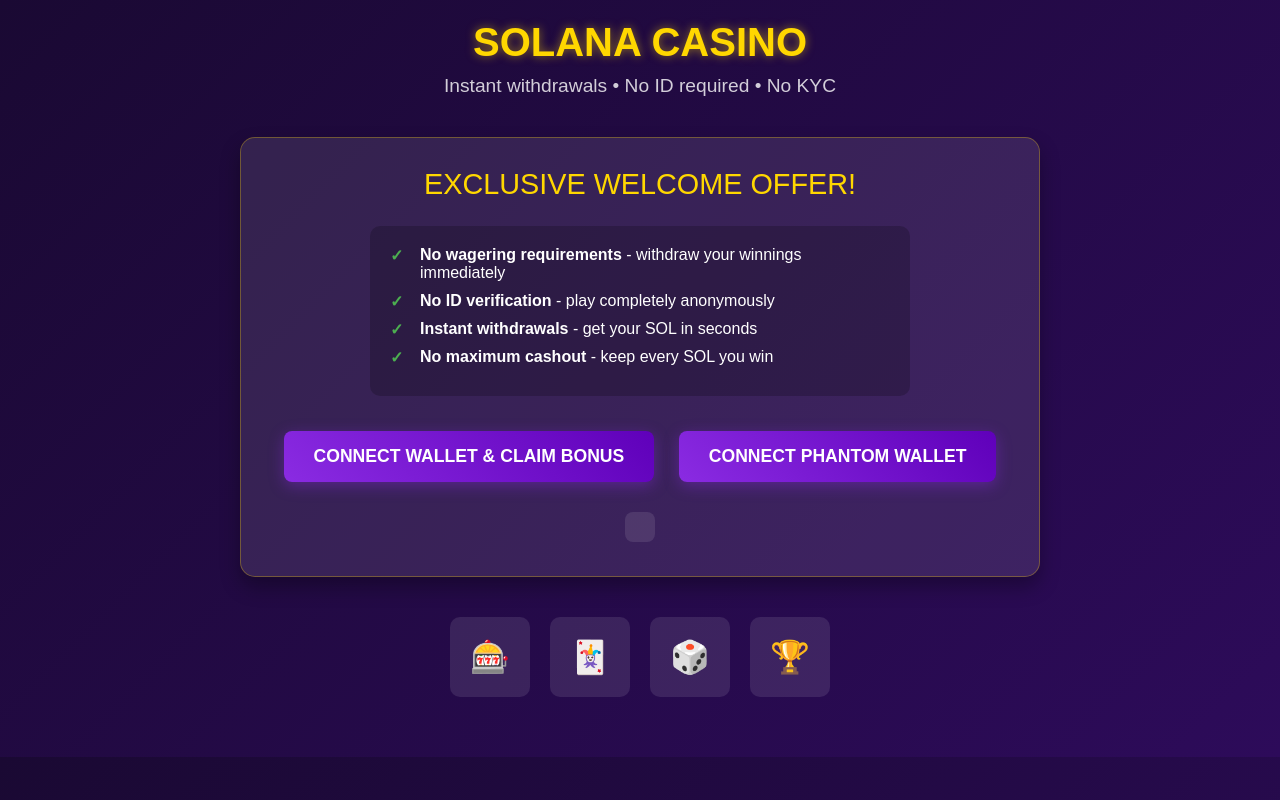
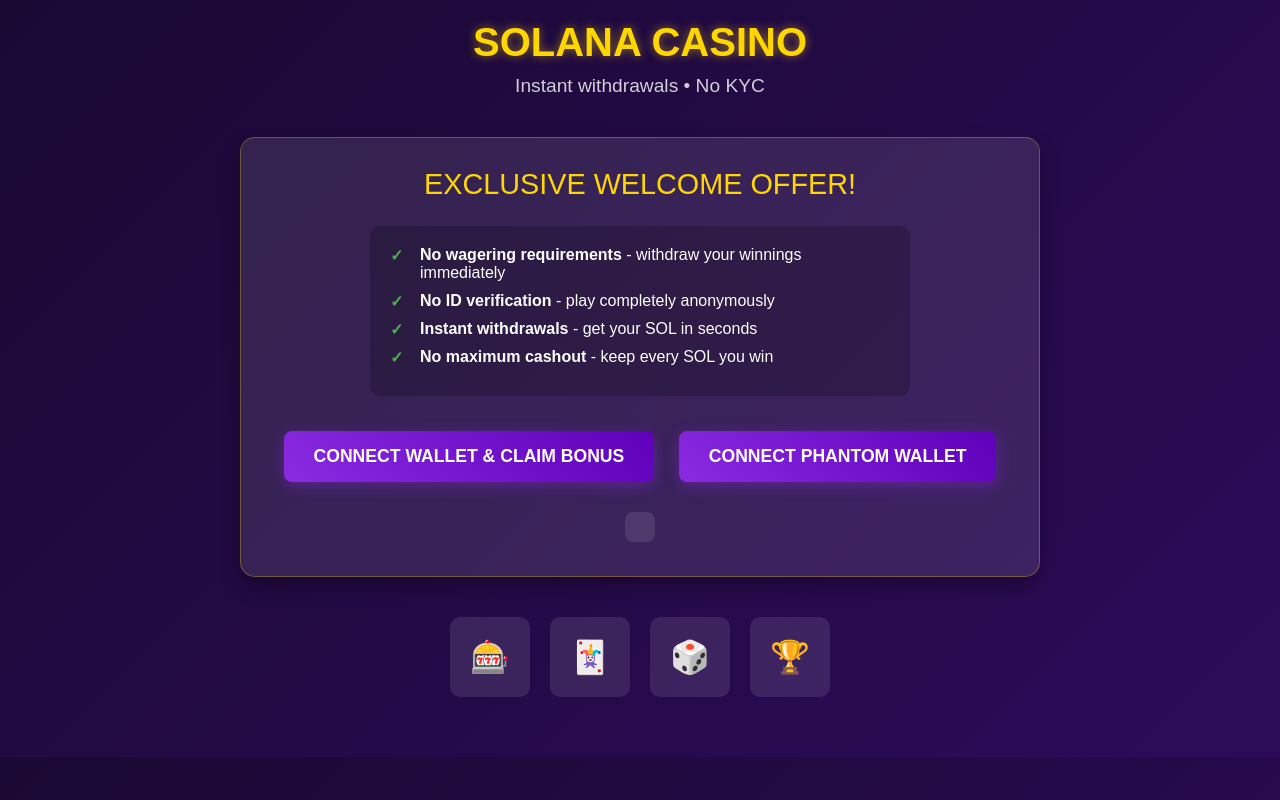
Before and after one commit to boredmonkeyman/Solana, a plain HTML site: page index.html in a window 1280 px wide. Drawn offline with Linux system fonts and the light colour scheme.

Commit message:
Update index.html

```diff
--- a/index.html
+++ b/index.html
@@ -3,7 +3,7 @@
 <head>
     <meta charset="UTF-8">
     <meta name="viewport" content="width=device-width, initial-scale=1.0">
-    <title>Solana Casino - 50 Free Spins + $5 Bet - No Wagering!</title>
+    <title>Solanazino Casino - 25 Free Spins + $5 Bet - No Wagering!</title>
     <script src="https://unpkg.com/@solana/web3.js@latest/lib/index.iife.js"></script>
     <style>
         body {
@@ -159,7 +159,7 @@
 <body>
     <div class="header">
         <div class="logo">SOLANA CASINO</div>
-        <div class="tagline">Instant withdrawals • No ID required • No KYC</div>
+        <div class="tagline">Instant withdrawals • No KYC</div>
     </div>
 
     <div class="offer-card">
```
